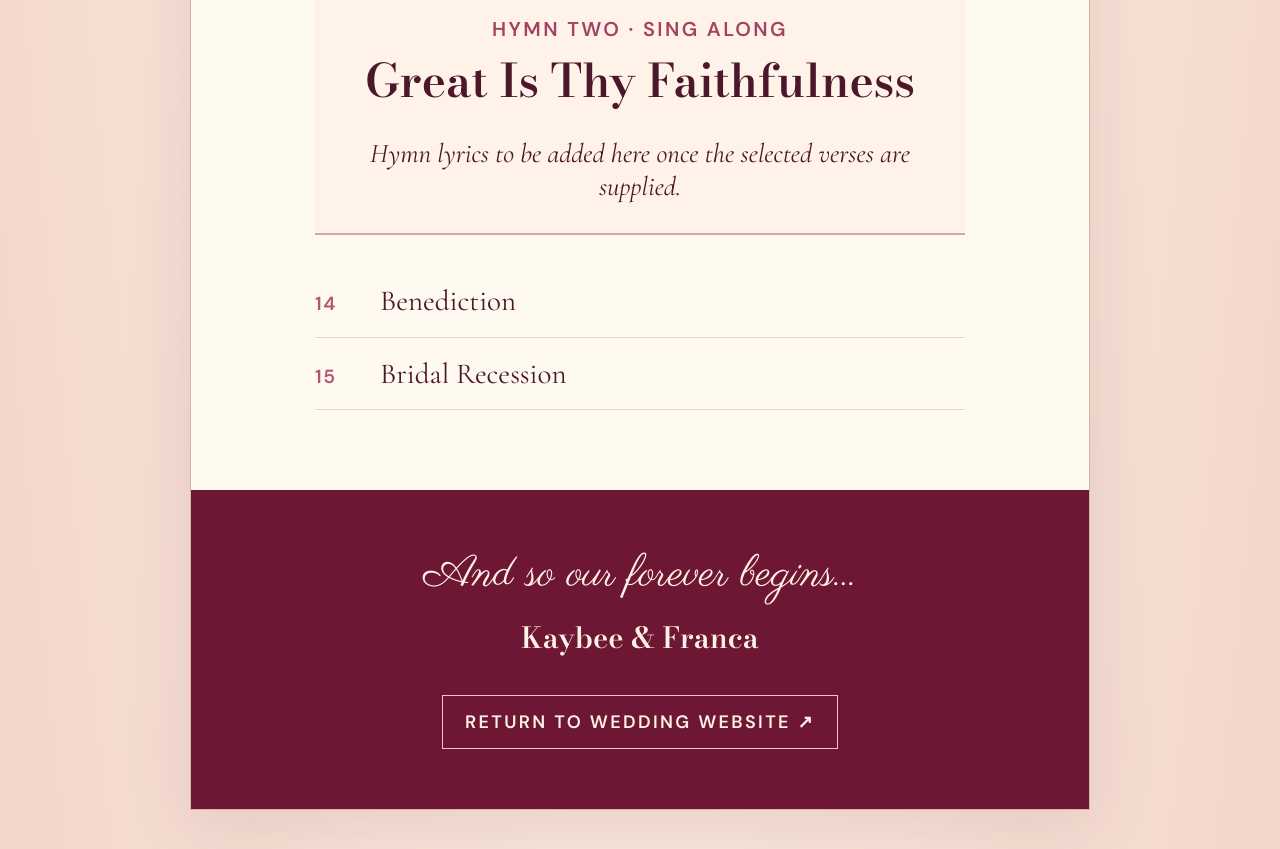
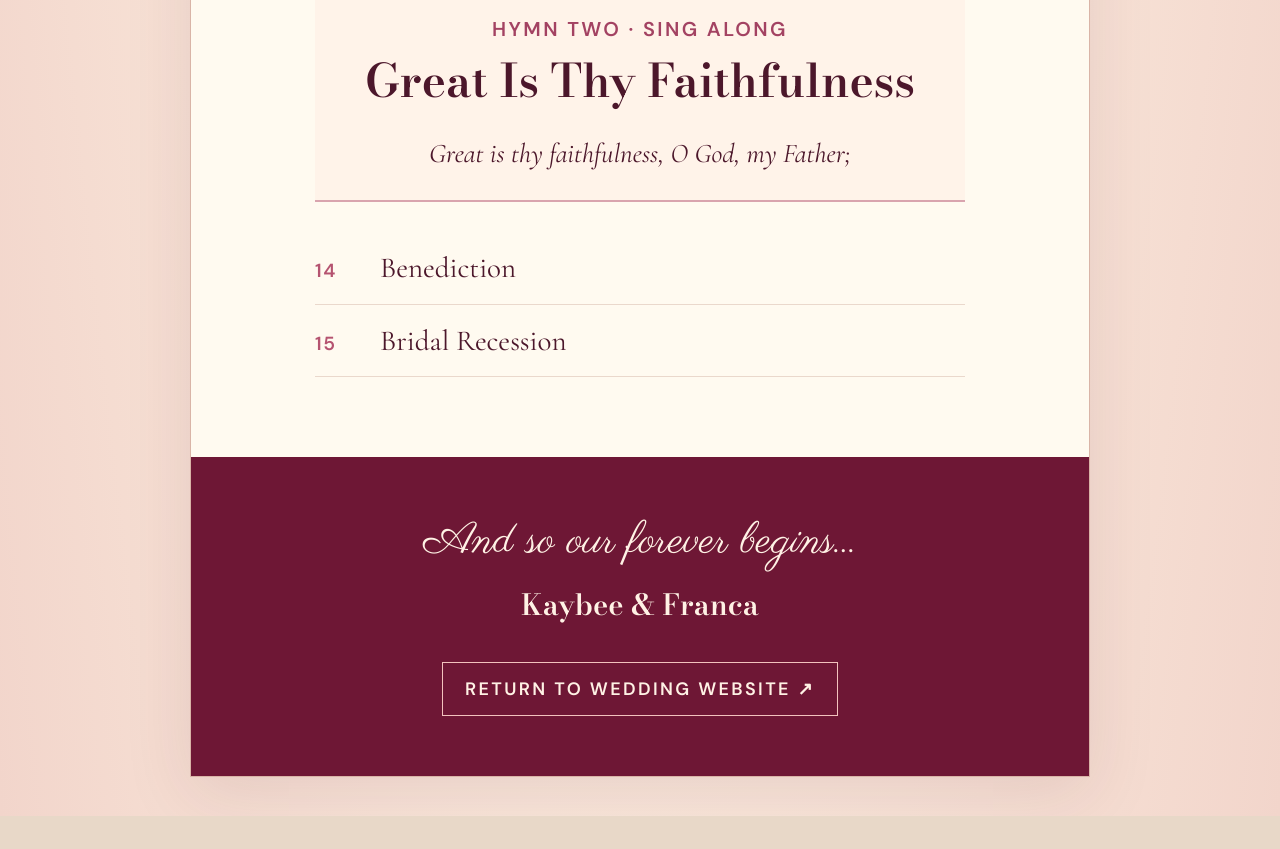
Before and after one commit to fidelnyame-80/Kaybee-Franca, a Next.js app: page /order-of-service in a window 1280 px wide. Shown: the part 5540-6389 px from the top of the page. After the commit the page ends 6356 px from the top, so only its background shows below. Built offline with nearby package versions, Linux system fonts and the light colour scheme.

Commit message:
Begin replacing second hymn placeholder

```diff
--- a/app/order-of-service/page.tsx
+++ b/app/order-of-service/page.tsx
@@ -73,7 +73,7 @@ export default function OrderOfServicePage() {
             {i === 12 && <section id="hymn-faithfulness" className="programme__hymn programme__hymn--inline" aria-labelledby="hymn-faithfulness-title">
               <p className="programme__hymn-kicker">HYMN TWO · SING ALONG</p>
               <h3 id="hymn-faithfulness-title">Great Is Thy Faithfulness</h3>
-              <p className="programme__hymn-note">Hymn lyrics to be added here once the selected verses are supplied.</p>
+              <p className="programme__hymn-note">Great is thy faithfulness, O God, my Father;</p>
             </section>}
           </li>)}
         </ol>
```
